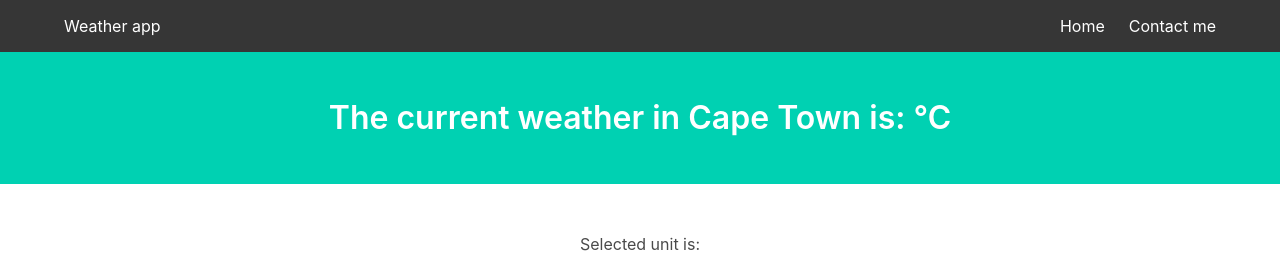
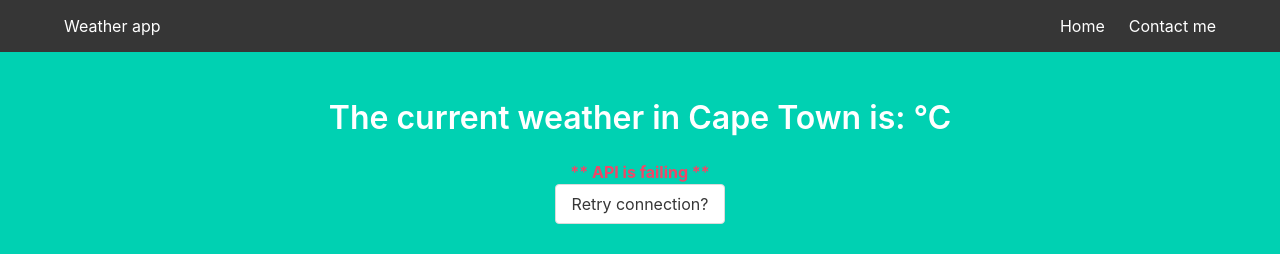
Before and after one commit to r00ster/weather-app, an Angular app: page / in a window 1280 px wide. Shown: the top 254 px of the page. Built offline with nearby package versions, Linux system fonts and the light colour scheme; no server answers.

Commit message:
Show user that API is failing

```diff
--- a/src/app/home/home.component.html
+++ b/src/app/home/home.component.html
@@ -8,9 +8,9 @@
           *ngIf="below15$ && !apiFailing$">** Warning: The current temperature is above 25{{ unitSymbol$ }} **</h2>
       <h2 class="has-text-danger has-text-centered has-text-weight-bold"
           *ngIf="below15$ && !apiFailing$">** Warning: The current temperature is below 15{{ unitSymbol$ }} **</h2>
-      <!--<h2 class="has-text-danger has-text-centered has-text-weight-bold"-->
-          <!--*ngIf="apiFailing$">** API is failing **<br>-->
-        <!--<button class="button" (click)="getWeather()">Retry connection?</button></h2>-->
+      <h2 class="has-text-danger has-text-centered has-text-weight-bold"
+          *ngIf="apiFailing$">** API is failing **<br>
+        <button class="button" (click)="speedUpRetry()">Retry connection?</button></h2>
     </div>
   </div>
 </section>
--- a/src/app/home/home.component.ts
+++ b/src/app/home/home.component.ts
@@ -1,12 +1,13 @@
 import { Component, OnInit } from '@angular/core';
 import { DataService } from '../data.service';
-import { Observable, timer, interval } from 'rxjs';
+import { Observable, timer } from 'rxjs';
 import { retryWhen } from 'rxjs/operators';
+import { mergeMap, finalize } from 'rxjs/operators';
+
 import {
   timeConverter,
   convertToFahrenheit,
-  convertToCelsius,
-  retryPipeline,
+  convertToCelsius
 } from '../utils';
 
 @Component({
@@ -42,9 +43,13 @@ export class HomeComponent implements OnInit {
     });
   }
 
+  speedUpRetry(): void {
+    this.apiFailInterval = this.apiFailInterval / 2;
+  }
+
   getWeather(): void {
     this.data.getCapeTownWeather()
-      .pipe(retryWhen(retryPipeline()))
+      .pipe(retryWhen(this.retryPipeline()))
       .subscribe(data => {
         this.capeTownWeatherCurrently$ = data['currently'].temperature.toFixed();
         this.above25$ = this.capeTownWeatherCurrently$ > 25;
@@ -84,4 +89,16 @@ export class HomeComponent implements OnInit {
   getCelsius(degrees: number): number {
     return this.selectedUnit$ !== 'Celsius' ? convertToCelsius(degrees) : degrees;
   }
+
+  retryPipeline = () =>
+    (attempts: Observable<any>) => {
+      this.apiFailing$ = true;
+      return attempts.pipe(
+        mergeMap((error, i) => {
+          const retryAttempt = i + 1;
+          return timer(retryAttempt * this.apiFailInterval);
+        }),
+        finalize(() => console.log('API works again!'))
+      );
+    }
 }
--- a/src/app/utils.ts
+++ b/src/app/utils.ts
@@ -1,6 +1,3 @@
-import { Observable, timer } from 'rxjs';
-import { mergeMap, finalize } from 'rxjs/operators';
-
 export function timeConverter(unixTimestamp: number): string {
   const a = new Date(unixTimestamp * 1000);
   const months = ['Jan', 'Feb', 'Mar', 'Apr', 'May', 'Jun', 'Jul', 'Aug', 'Sep', 'Oct', 'Nov', 'Dec'];
@@ -20,15 +17,3 @@ export function convertToFahrenheit(degrees: number): number {
 export function convertToCelsius(degrees: number): number {
   return Math.floor((degrees - 32) / 1.8);
 }
-
-export const retryPipeline = (
-  { scalingDuration = 1000 }: { scalingDuration?: number } = {}) =>
-  (attempts: Observable<any>) => {
-    return attempts.pipe(
-      mergeMap((error, i) => {
-        const retryAttempt = i + 1;
-        return timer(retryAttempt * scalingDuration);
-      }),
-      finalize(() => console.log('API works again!'))
-    );
-  };
```
